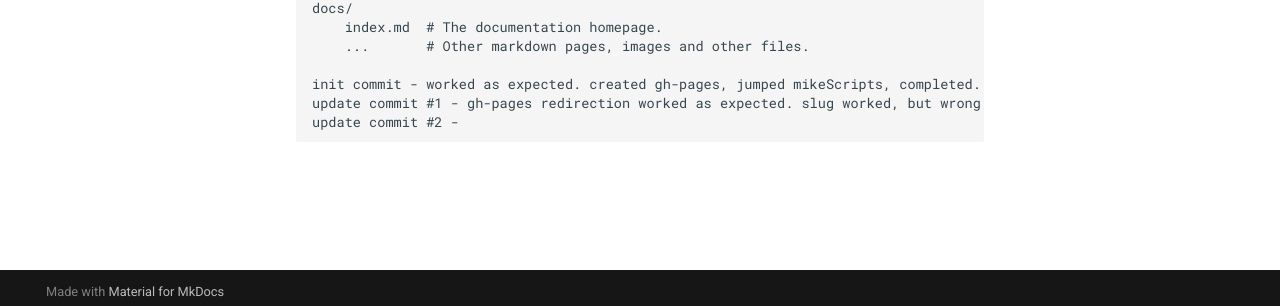
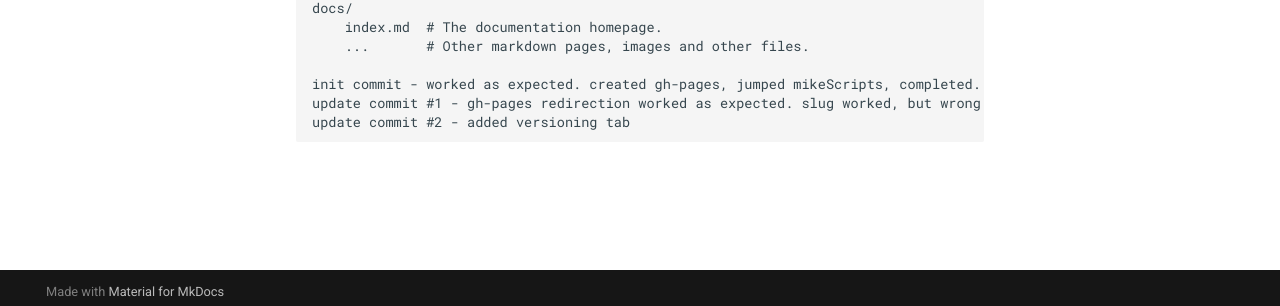
Before and after one commit to mateusloubach/docs, an MkDocs documentation site: the page built from documentation/docs/index.md, in a window 1280 px wide. Shown: the part 586-892 px from the top of the page. Built offline with MkDocs 1.6.1 and Material for MkDocs 9.7.7, drawn with Linux system fonts in a browser that asks for light colours; the version menu is left out; some of the changed text lies outside the part shown.

Commit message:
update commit #2

```diff
--- a/documentation/docs/index.md
+++ b/documentation/docs/index.md
@@ -20,4 +20,4 @@ _Current build:_ `BUILD_SHA_HERE`
 
     init commit - worked as expected. created gh-pages, jumped mikeScripts, completed.
     update commit #1 - gh-pages redirection worked as expected. slug worked, but wrong format.
-    update commit #2 -
+    update commit #2 - added versioning tab
--- a/documentation/mkdocs.yml
+++ b/documentation/mkdocs.yml
@@ -4,3 +4,7 @@ theme:
   palette:
     scheme: default
     primary: indigo
+
+extra:
+  version:
+    provider: mike
```
